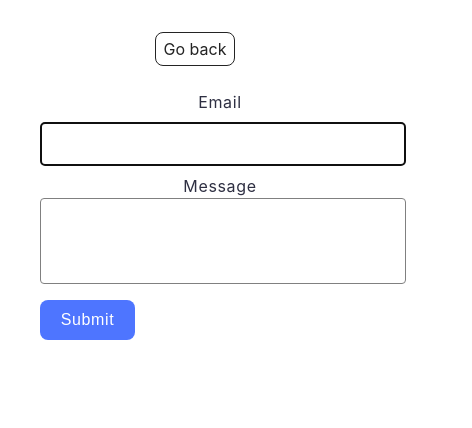
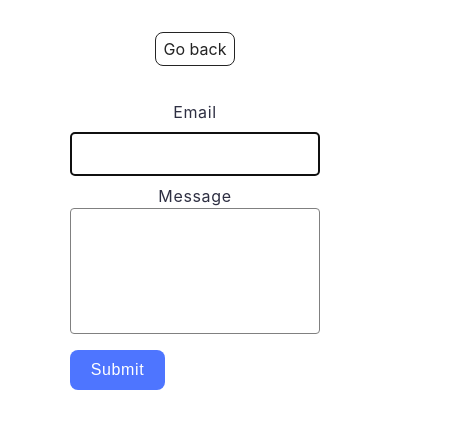
Before and after one commit to YevheniiaZalevska/goit-js-hw-09, a website built with Vite: page src/2-form.html in a window 390 px wide. Shown: the whole page, 472 px wide, since content can reach past the window. Built offline with nearby package versions, Linux system fonts and the light colour scheme.

Commit message:
update styless.css

```diff
--- a/src/css/back-link.css
+++ b/src/css/back-link.css
@@ -5,6 +5,7 @@
   margin-top: 32px;
   border: 1px solid;
   border-radius: 8px;
+  margin-bottom: 10px;
 }
 .back-link::before {
   content: '';
--- a/src/css/styles.css
+++ b/src/css/styles.css
@@ -37,7 +37,7 @@
 }
 
 body {
-  max-width: 1128px;
+  /* max-width: 1128px; */
   margin: 0 auto;
   /* padding: 24px; */
   background-color: transparent;
@@ -76,10 +76,16 @@ img {
   flex-direction: column;
   border-radius: 8px;
   padding: 24px;
-  width: 408px;
+  /* width: 408px; */
   height: 296px;
   background: #fff;
   margin: 0 auto;
+}
+
+@media screen and (min-width: 550px) {
+  .feedback-form {
+    width: 408px;
+  }
 }
 
 label {
@@ -93,10 +99,20 @@ label {
   color: #2e2f42;
 }
 
+@media screen and (max-width: 550px) {
+  label {
+    width: 250px;
+  }
+
+  form {
+    width: 250px;
+  }
+}
+
 .feedback-form-input {
   border: 1px solid #808080;
   border-radius: 4px;
-  width: 360px;
+  /* width: 360px; */
   height: 40px;
   margin-top: 8px;
   margin-bottom: 8px;
@@ -105,10 +121,16 @@ label {
 .feedback-form-message {
   border: 1px solid #808080;
   border-radius: 4px;
-  width: 360px;
+  /* width: 360px; */
   height: 80px;
   resize: none;
   margin-bottom: 16px;
+}
+
+@media screen and (max-width: 550px) {
+  .feedback-form-message {
+    height: 120px;
+  }
 }
 
 .feedback-form-submit {
```
